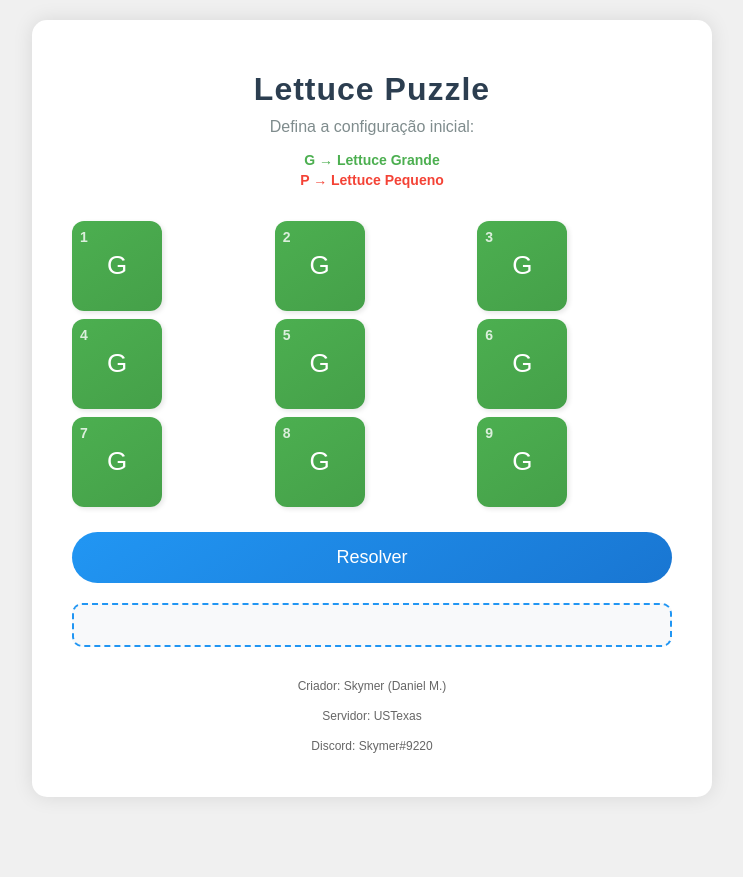
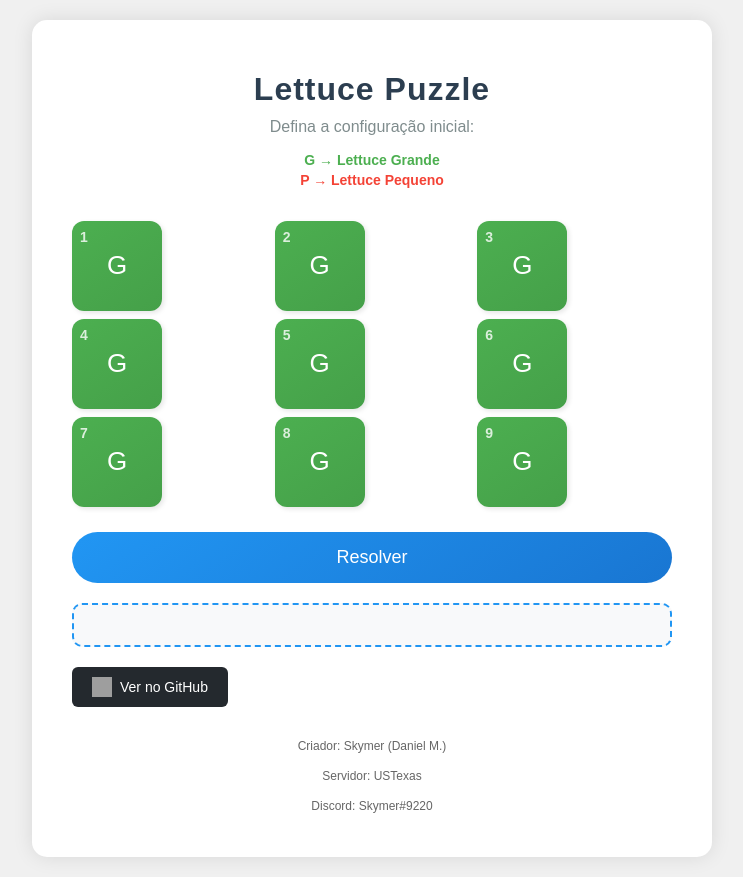
Before and after one commit to SkymerLight/MysteraLegacy, a plain HTML site: page index.html in a window 1280 px wide. Shown: the whole page, without its empty margins (268-1011 px from the left). Before the commit the page ends 840 px from the top, so only its background shows below. Drawn offline with Linux system fonts and the light colour scheme; grey boxes are pictures that could not be loaded.

Commit message:
Update index.html

```diff
--- a/index.html
+++ b/index.html
@@ -4,6 +4,7 @@
 <head>
     <title>Lettuce Puzzle</title>
     <style>
+        /* Estilos gerais da página */
         body {
             display: flex;
             flex-direction: column;
@@ -15,6 +16,7 @@
             font-family: 'Arial', sans-serif;
         }
 
+        /* Container principal do conteúdo */
         .container {
             background-color: white;
             padding: 30px 40px;
@@ -24,11 +26,13 @@
             width: 100%;
         }
 
+        /* Estilo do cabeçalho */
         .header {
             text-align: center;
             margin-bottom: 30px;
         }
 
+        /* Título principal */
         .title {
             color: #2c3e50;
             font-size: 32px;
@@ -37,12 +41,14 @@
             letter-spacing: 1px;
         }
 
+        /* Subtítulo */
         .subtitle {
             color: #7f8c8d;
             font-size: 16px;
             margin: 10px 0;
         }
 
+        /* Instruções do jogo */
         .instructions {
             color: #7f8c8d;
             font-size: 14px;
@@ -51,16 +57,19 @@
             line-height: 1.4;
         }
 
+        /* Estilo para texto G (Grande) */
         .g-text {
             color: #4CAF50;
             font-weight: bold;
         }
 
+        /* Estilo para texto P (Pequeno) */
         .p-text {
             color: #f44336;
             font-weight: bold;
         }
 
+        /* Grid do puzzle (3x3) */
         .grid {
             display: grid;
             grid-template-columns: repeat(3, 1fr);
@@ -68,6 +77,7 @@
             margin-bottom: 25px;
         }
 
+        /* Estilo das caixas do grid */
         .cell {
             width: 90px;
             height: 90px;
@@ -81,21 +91,25 @@
             box-shadow: 2px 2px 5px rgba(0, 0, 0, 0.1);
         }
 
+        /* Efeito ao passar o mouse sobre as caixas */
         .cell:hover {
             transform: scale(1.05);
             box-shadow: 3px 3px 8px rgba(0, 0, 0, 0.15);
         }
 
+        /* Estilo para caixas com estado G (Lettuce Grande) */
         .cell.G {
             background: linear-gradient(145deg, #4CAF50, #45a049);
             color: white;
         }
 
+        /* Estilo para caiixas com estado P (Lettuce Pequeno) */
         .cell.P {
             background: linear-gradient(145deg, #f44336, #e53935);
             color: white;
         }
 
+        /* Número da posição nas caixaa */
         .number-label {
             position: absolute;
             top: 8px;
@@ -105,6 +119,7 @@
             font-weight: bold;
         }
 
+        /* Botão de resolver */
         #solveBtn {
             padding: 15px 30px;
             font-size: 18px;
@@ -119,11 +134,13 @@
             width: 100%;
         }
 
+        /* Efeito ao passar o mouse sobre o botão de resolver */
         #solveBtn:hover {
             transform: scale(1.02);
             box-shadow: 0 4px 15px rgba(33, 150, 243, 0.4);
         }
 
+        /* Área de exibição da solução */
         #solution {
             font-size: 18px;
             color: #2c3e50;
@@ -134,6 +151,7 @@
             border: 2px dashed #2196F3;
         }
 
+        /* Créditos do criador */
         .credits {
             margin-top: 30px;
             text-align: center;
@@ -142,6 +160,36 @@
             line-height: 1.5;
         }
 
+        /* Estilo do botão do GitHub */
+        .github-button {
+            display: inline-flex;
+            align-items: center;
+            justify-content: center;
+            gap: 8px;
+            padding: 10px 20px;
+            background-color: #24292e;
+            /* Cor do GitHub */
+            color: white;
+            text-decoration: none;
+            border-radius: 6px;
+            font-size: 14px;
+            transition: background-color 0.3s;
+            margin-top: 20px;
+        }
+
+        /* Efeito ao passar o mouse sobre o botão do GitHub */
+        .github-button:hover {
+            background-color: #2c3138;
+            /* Cor mais clara ao passar o mouse */
+        }
+
+        /* Ícone do GitHub no botão */
+        .github-button img {
+            width: 20px;
+            height: 20px;
+        }
+
+        /* Estilos para dispositivos móveis */
         @media (max-width: 480px) {
             .cell {
                 width: 70px;
@@ -157,7 +205,9 @@
 </head>
 
 <body>
+    <!-- Container principal -->
     <div class="container">
+        <!-- Cabeçalho com título e instruções -->
         <div class="header">
             <h1 class="title">Lettuce Puzzle</h1>
             <p class="subtitle">Defina a configuração inicial:</p>
@@ -167,7 +217,9 @@
             </div>
         </div>
 
+        <!-- Grid do puzzle (3x3) -->
         <div class="grid">
+            <!-- Células do grid (1 a 9) -->
             <button class="cell G" data-index="0">
                 <span class="number-label">1</span>
                 G
@@ -206,9 +258,19 @@
             </button>
         </div>
 
+        <!-- Botão para resolver o puzzle -->
         <button id="solveBtn">Resolver</button>
+
+        <!-- Área para exibir a solução -->
         <div id="solution"></div>
 
+        <!-- Botão do GitHub -->
+        <a href="https://github.com/SkymerLight/MysteraLegacy" class="github-button" target="_blank">
+            <img src="https://github.githubassets.com/images/modules/logos_page/GitHub-Mark.png" alt="GitHub Logo">
+            Ver no GitHub
+        </a>
+
+        <!-- Créditos do criador -->
         <div class="credits">
             <p>Criador: Skymer (Daniel M.)</p>
             <p>Servidor: USTexas</p>
@@ -217,17 +279,21 @@
     </div>
 
     <script>
+        // Seleciona todas as caixsa do grid
         const cells = document.querySelectorAll('.cell');
+        // Seleciona o botão de resolver
         const solveBtn = document.getElementById('solveBtn');
+        // Seleciona a área de exibição da solução
         const solutionDiv = document.getElementById('solution');
 
+        // Máscaras para representar as mudanças ao clicar em cada caixa
         const masks = [
             0b000001011, 0b000010111, 0b00100110,
             0b01011001, 0b10111010, 0b100110100,
             0b11001000, 0b111010000, 0b110100000
         ];
 
-        // Função para atualizar o estado visual
+        // Função para atualizar o estado visual de uma caixa
         function updateCellState(cell, isG) {
             const numberLabel = cell.querySelector('.number-label');
             cell.innerHTML = `
@@ -238,7 +304,7 @@
             cell.classList.toggle('P', !isG);
         }
 
-        // Clique nas células
+        // Adiciona evento de clique para cada caixa
         cells.forEach(cell => {
             cell.addEventListener('click', function () {
                 const currentIsG = this.classList.contains('G');
@@ -246,24 +312,27 @@
             });
         });
 
-        // Solucionador
+        // Adiciona evento de clique ao botão de resolver
         solveBtn.addEventListener('click', function () {
             let initialState = 0;
+            // Converte o estado atual do grid em um número binário
             cells.forEach((cell, index) => {
                 if (cell.classList.contains('G')) {
                     initialState |= (1 << index);
                 }
             });
 
+            // Encontra a solução usando o algoritmo BFS
             const solution = solve(initialState);
 
             if (solution) {
+                // Exibe a solução na tela
                 const passos = solution.map(c => c + 1);
                 solutionDiv.innerHTML = `🎉 Sequência:<br>
                     <strong style="color: #2196F3; font-size: 1.4em;">
                     ${passos.join(' → ')}</strong>`;
 
-                // Animação dos passos
+                // Animação dos passos da solução
                 let step = 0;
                 const animateSolution = () => {
                     if (step >= solution.length) return;
@@ -277,11 +346,12 @@
                 };
                 animateSolution();
             } else {
+                // Exibe mensagem se não houver solução. Ou seja! Vc é burro e só tinha um trabalho e não fez
                 solutionDiv.innerHTML = '⚠️ Nenhuma solução encontrada!';
             }
         });
 
-        // Algoritmo BFS
+        // Algoritmo BFS para resolver o puzzle
         function solve(initial) {
             const target = 0b111111111;
             const visited = new Array(512).fill(false);
@@ -293,6 +363,7 @@
                 if (visited[state]) continue;
                 visited[state] = true;
 
+
                 for (let i = 0; i < 9; i++) {
                     const newState = state ^ masks[i];
                     if (!visited[newState]) {
@@ -300,7 +371,7 @@
                     }
                 }
             }
-            return null;
+            return null; // Retorna null se não houver solução
         }
     </script>
 </body>
```
